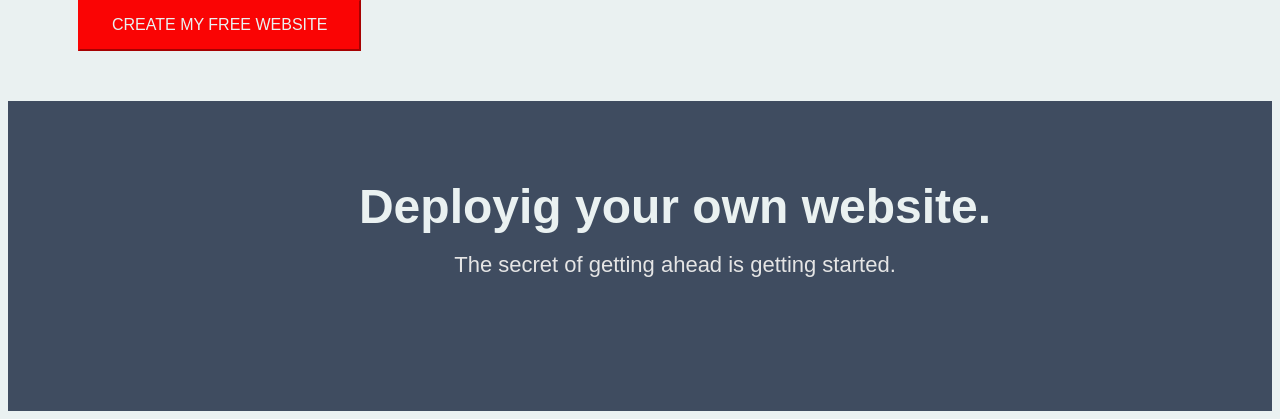
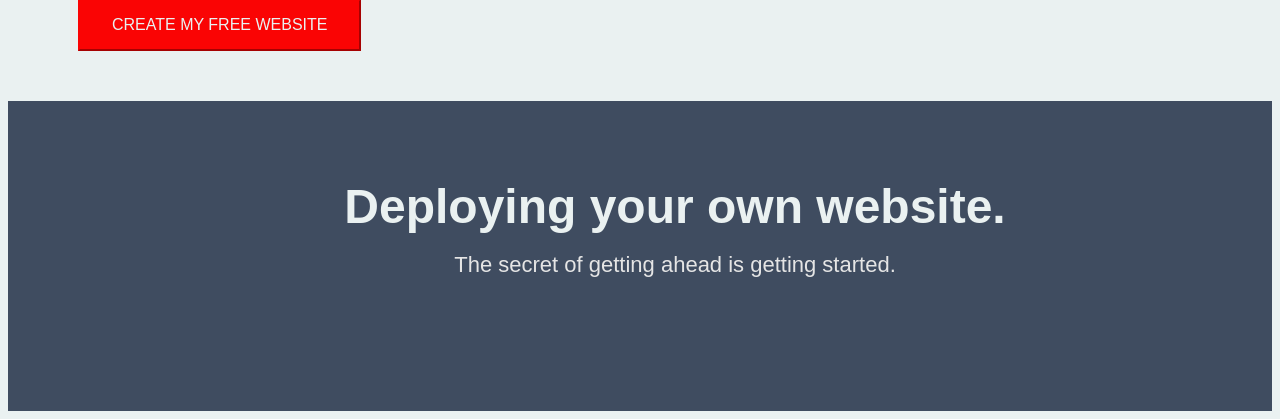
Before and after one commit to SasmiGurung/GeneseInternTask, a Django app: page / in a window 1280 px wide; the page is wider, and only the part inside the window is pictured. Shown: the part 594-1013 px from the top of that part. Run offline with Django 3.2, Linux system fonts and the light colour scheme.

Commit message:
(refactor): Update home.html file

```diff
--- a/geneseapp/geneseintern/templates/home.html
+++ b/geneseapp/geneseintern/templates/home.html
@@ -156,7 +156,7 @@
 
 <div class="div-fot">
 <div>
-    <p class="p3">Deployig your own website.</p>
+    <p class="p3">Deploying your own website.</p>
 </div>
 
 <div>
```
